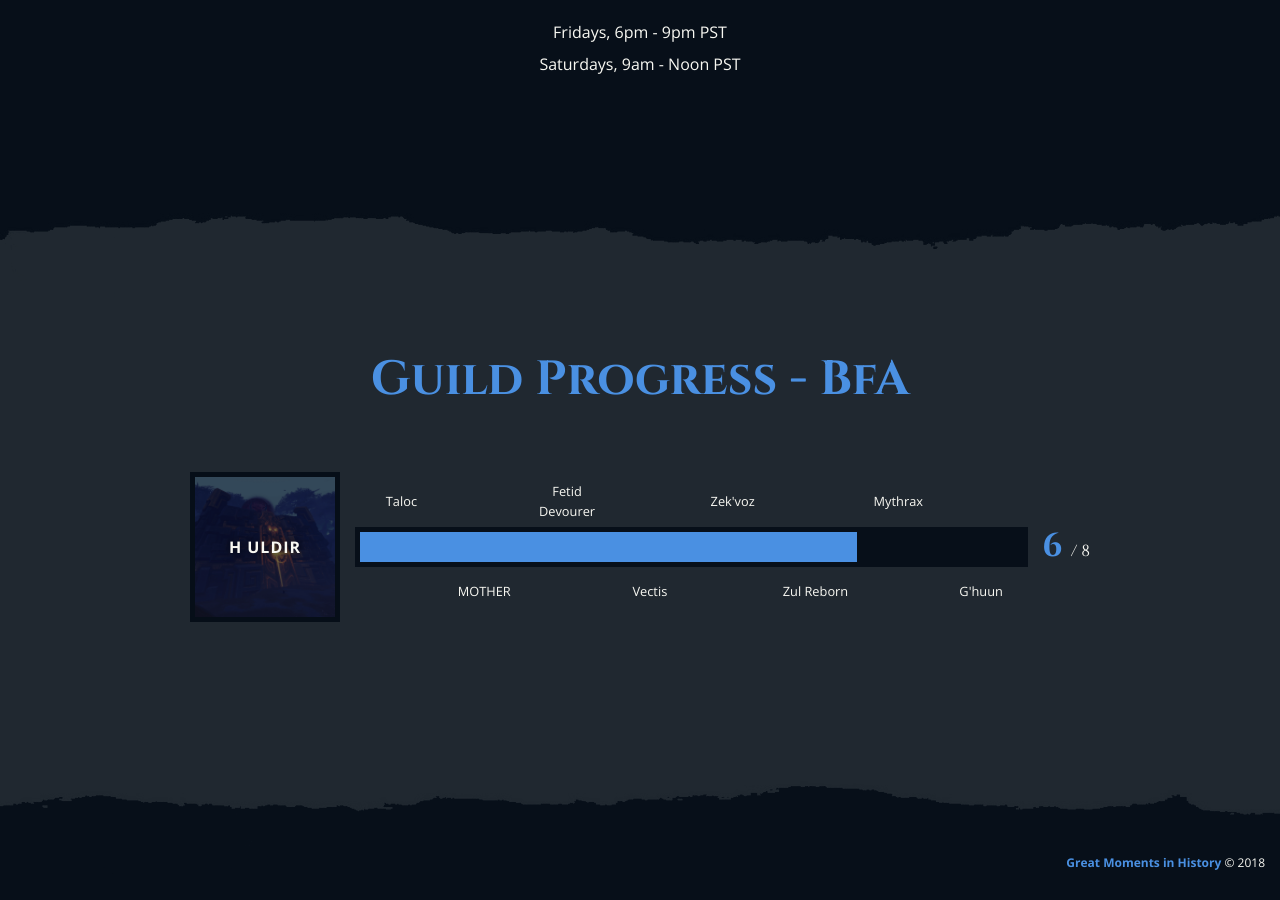
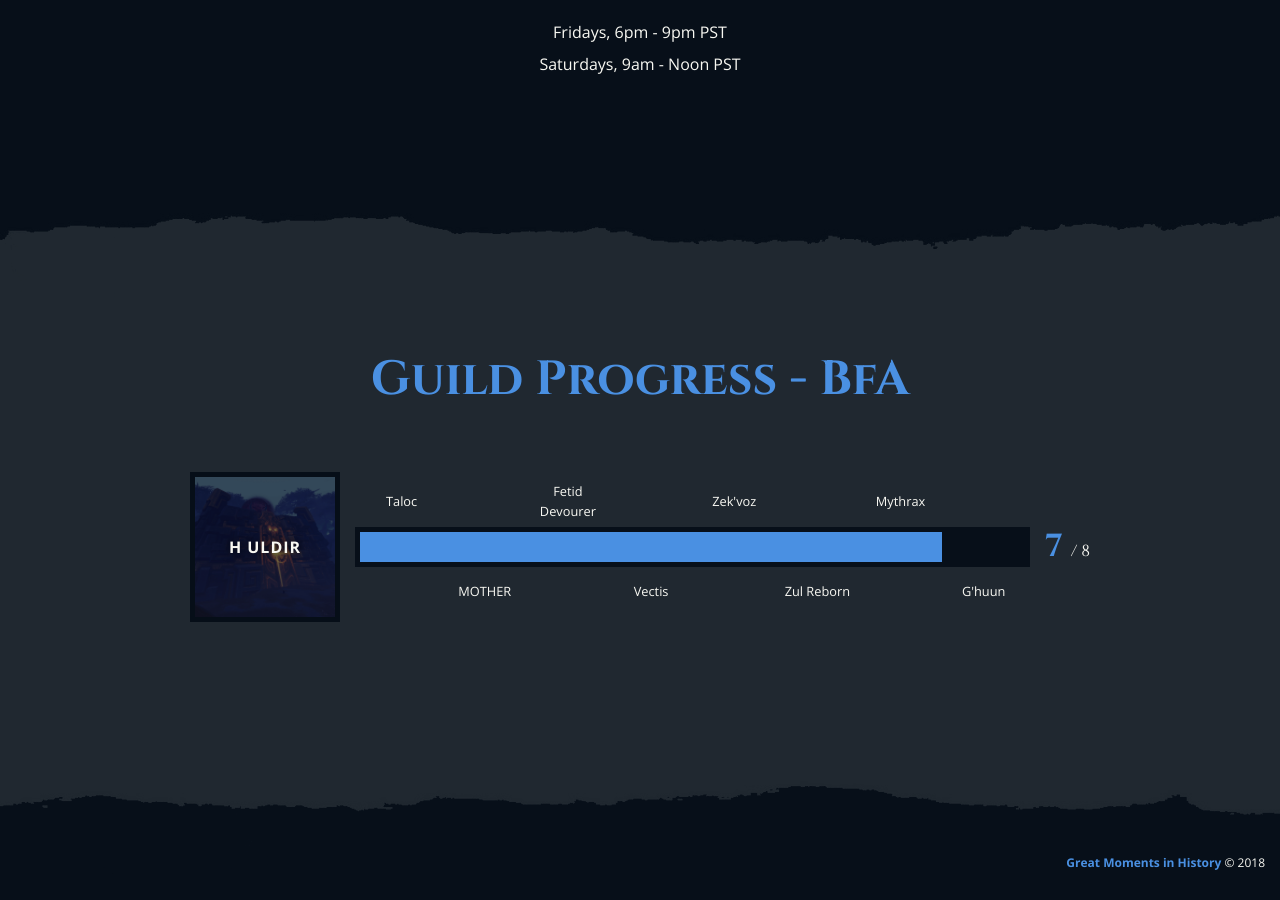
Before and after one commit to gmih/gmih.github.io, a Jekyll site: the page built from index.html, in a window 1280 px wide and 900 px high, scrolled down 2499 px. Built offline with Jekyll 4.4.1, drawn with Linux system fonts in a browser that asks for light colours; nearby versions of some CDN libraries.

Commit message:
Update progress

```diff
--- a/index.html
+++ b/index.html
@@ -58,13 +58,13 @@ layout: default
                             <span class="raid-meter-label">Zek'voz</span>
                             <span class="raid-meter-label">Zul Reborn</span>
                             <span class="raid-meter-label">Mythrax</span>
-                            <span class="raid-meter-label">G'huun</span>
+                            <span class="raid-meter-label"s>G'huun</span>
                         </div>
                         <div class="meter">
-                            <span style="width:75%;"><span class="progress-meter"></span></span>
+                            <span style="width:87.5%;"><span class="progress-meter"></span></span>
                         </div>
                     </div>
-                    <div class="progress-numbers"><span class="first-number">6 </span>/ 8</div>
+                    <div class="progress-numbers"><span class="first-number">7 </span>/ 8</div>
                 </div>
 
             </div>
```
